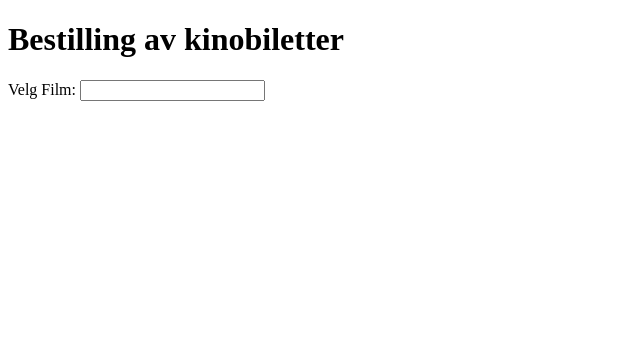
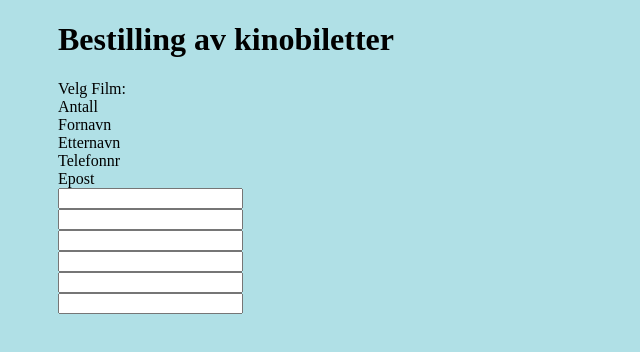
Before and after one commit to TheresePinkLizard/DATA1700Webprogrammering, a plain HTML site: page index.html in a window 1280 px wide. Shown: the whole page, without its empty margins (0-640 px from the left). Drawn offline with Linux system fonts and the light colour scheme.

Commit message:
Update index.html

```diff
--- a/index.html
+++ b/index.html
@@ -2,12 +2,36 @@
 <html lang="en">
 <head>
     <title>Document</title>
+    <style>
+        body {background-color: powderblue;
+            width: 500px;
+            padding-left: 50px;
+        }
+
+    </style>
 </head>
 <body>
 
     <h1>Bestilling av kinobiletter</h1>
-    <label for="film">Velg Film: </label>
-    <input type="text" onChange="visNavn(this.value)" id="film"/>
+<div>
+    <label for="film">Velg Film: </label> <br>
+    <label for="Antall">Antall </label><br>
+    <label for="fornavn">Fornavn </label><br>
+    <label for="etternavn">Etternavn </label><br>
+    <label for="tlf">Telefonnr</label><br>
+    <label for="epost">Epost </label><br>
+
+</div>
+
+<div>
+    <input type="text" onChange="visNavn(this.value)" id="film"/><br>
+    <input type="text" onChange="visNavn(this.value)" id="antall"/><br>
+    <input type="text" onChange="visNavn(this.value)" id="fornavn"/><br>
+    <input type="text" onChange="visNavn(this.value)" id="etternavn"/><br>
+    <input type="text" onChange="visNavn(this.value)" id="tlf"/><br>
+    <input type="text" onChange="visNavn(this.value)" id="epost"/><br>
+
+</div>
 
 <script>
 
```
